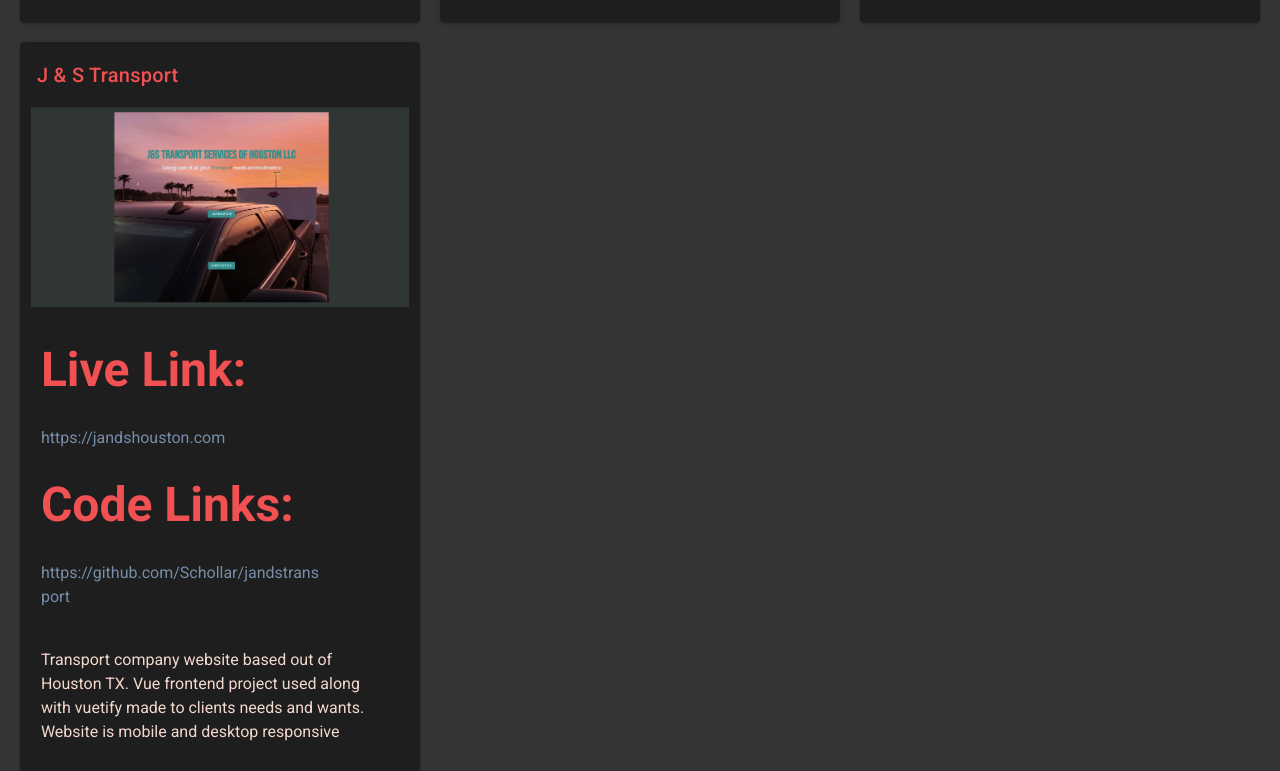
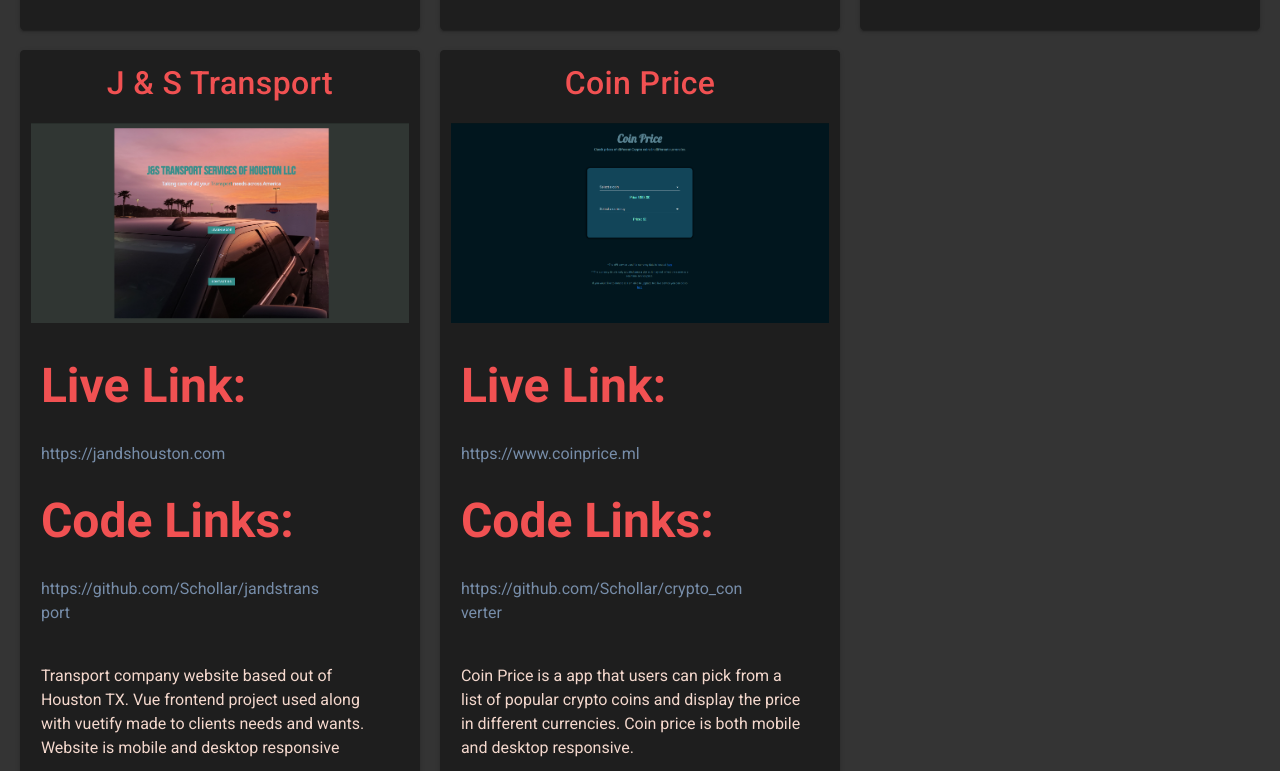
Before and after one commit to Schollar/portfolio, a Vue app: page /#/ in a window 1280 px wide. Shown: the part 3254-4025 px from the top of the page. Built offline with nearby package versions, Linux system fonts and the light colour scheme.

Commit message:
Added another project to project section, changed resume to link to pdf file. Changed some stlying on project cards

```diff
--- a/src/components/FooterSection.vue
+++ b/src/components/FooterSection.vue
@@ -24,7 +24,7 @@
         <v-tooltip top>
           <template v-slot:activator="{ on, attrs }">
             <v-btn
-              href="https://docs.google.com/document/d/1rEEV6BsOTXPNnC_yyeofdYr7UJk9X1JsqF_btKGkAlc/edit?usp=sharing"
+              href="https://drive.google.com/file/d/1ZS5bF10NL5S5lurgZ9zZWxUINVSFZ_q8/view?usp=sharing"
               target="_blank"
             >
               <v-icon icon v-bind="attrs" v-on="on"> mdi-file</v-icon>
--- a/src/components/ProjectsSection.vue
+++ b/src/components/ProjectsSection.vue
@@ -71,6 +71,14 @@
           img_src: "/jandshouston.png",
           desc: "Transport company website based out of Houston TX. Vue frontend project used along with vuetify made to clients needs and wants.  Website is mobile and desktop responsive <br><br>Deployed to Oracle Cloud server using Apache",
         },
+        coinprice: {
+          name: "Coin Price",
+          url: "https://www.coinprice.ml",
+          frontend: "https://github.com/Schollar/crypto_converter",
+          backend: undefined,
+          img_src: "/coinprice.png",
+          desc: "Coin Price is a app that users can pick from a list of popular crypto coins and display the price in different currencies. Coin price is both mobile and desktop responsive.<br><br>Deployed to Oracle Cloud server using Apache",
+        },
       },
     };
   },
@@ -88,7 +96,7 @@
 .card_container {
   width: 100%;
   display: grid;
-  grid-template-columns: repeat(auto-fit, minmax(300px, 1fr));
+  grid-template-columns: repeat(auto-fit, minmax(350px, 1fr));
   gap: 20px;
 }
 
@@ -130,6 +138,12 @@
     text-decoration: none;
   }
 }
+.card_title {
+  font-size: 2em;
+  margin-bottom: 2%;
+  display: grid;
+  place-items: center;
+}
 .live_link {
   text-align: left;
   margin-top: 5%;
@@ -147,7 +161,7 @@
 }
 
 .project:hover {
-  transform: scale(1.2);
+  transform: scale(1.1);
   transition: 0.3s ease-in-out;
 }
 
```
Also changed, not shown: public/coinprice.png (added), 1 other file (tests, documents, lock files or other folders).
